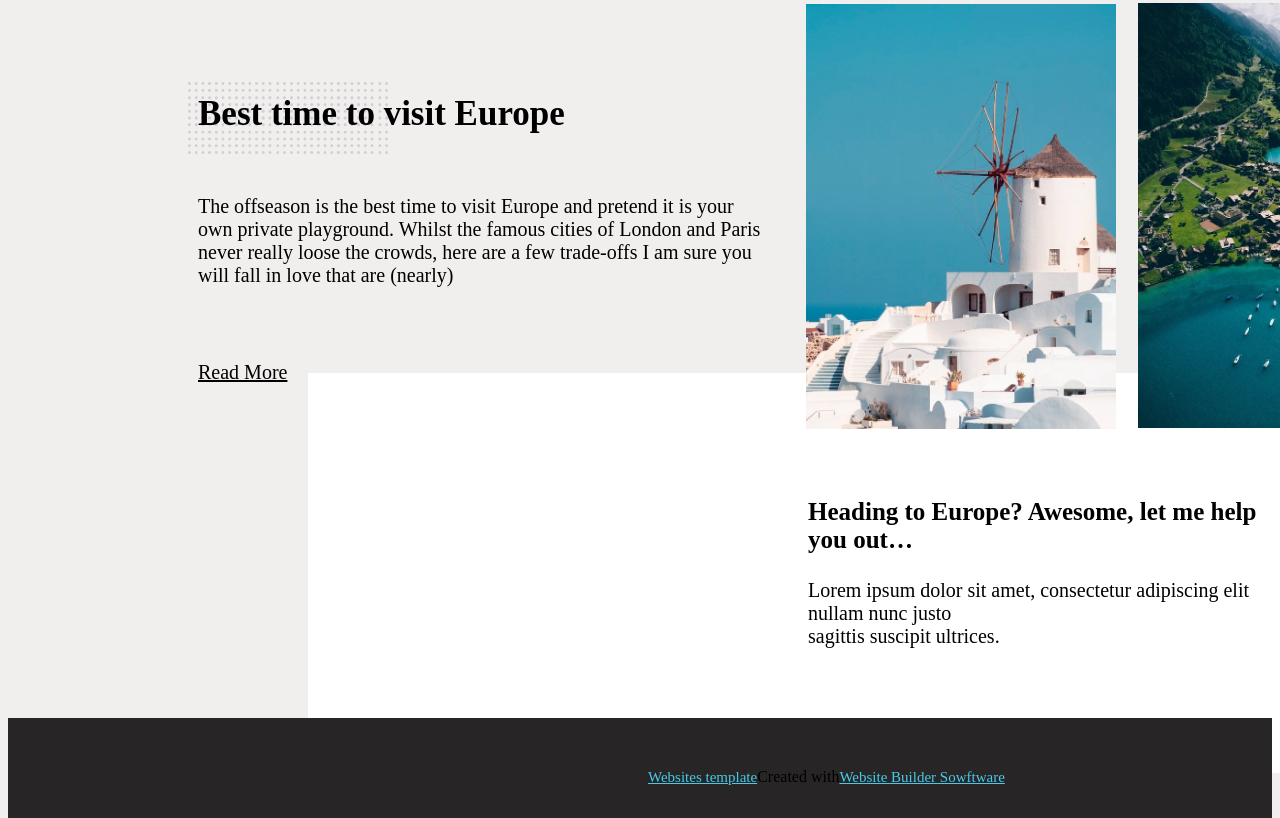
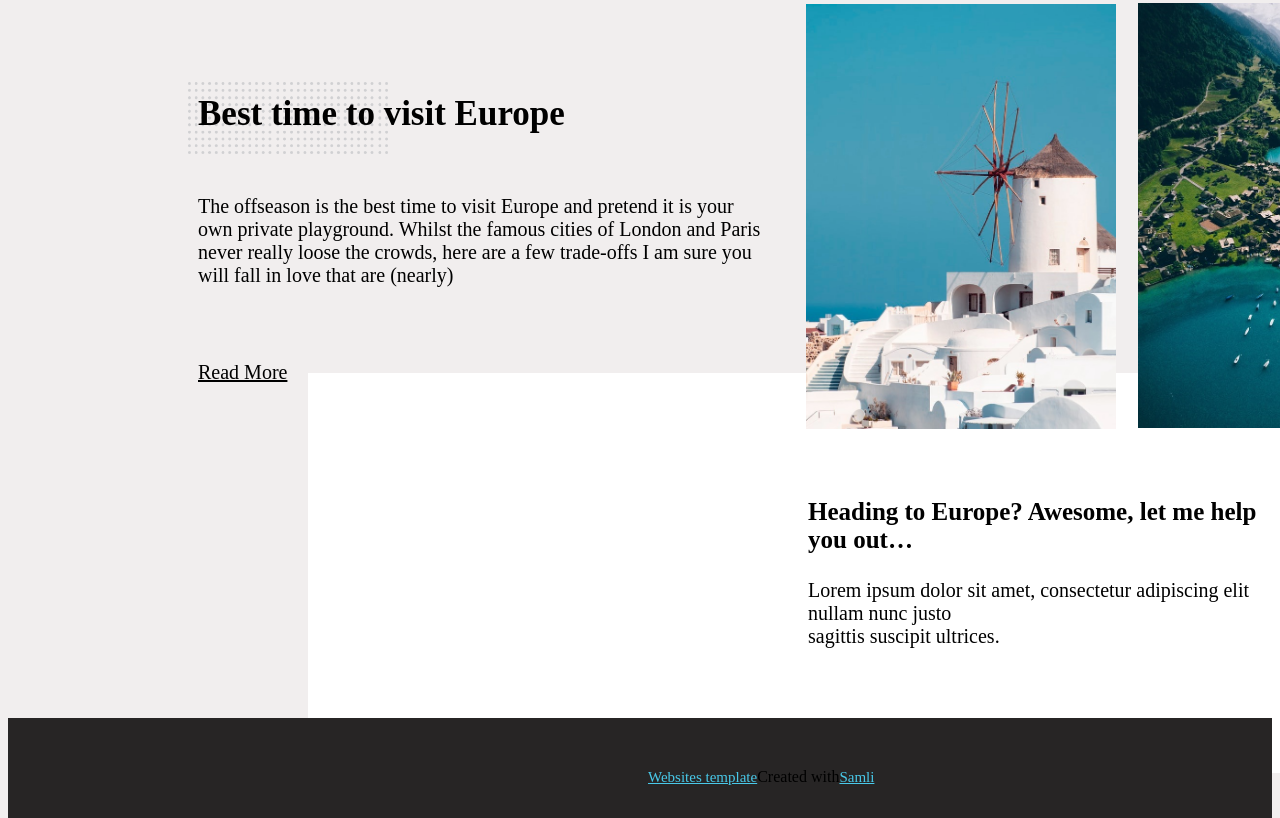
Before and after one commit to samlikumari/template, a plain HTML site: page index.html in a window 1280 px wide. Shown: the part 3633-4451 px from the top of the page. Drawn offline with Linux system fonts and the light colour scheme.

Commit message:
Update index.html

```diff
--- a/index.html
+++ b/index.html
@@ -126,7 +126,7 @@
            <div class="s31">
              </div>
              <div class="s32">
-                <a href="#">Websites template</a>Created with<a href="#">Website Builder Sowftware</a>
+                <a href="#">Websites template</a>Created with<a href="#">Samli</a>
              </div>
         </body>
 </html>
```
